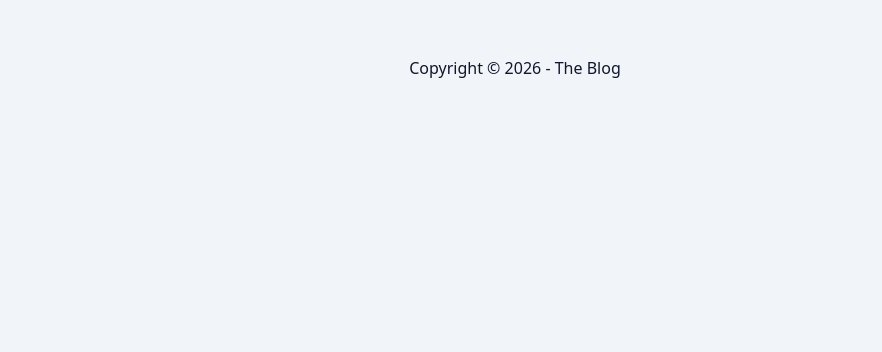
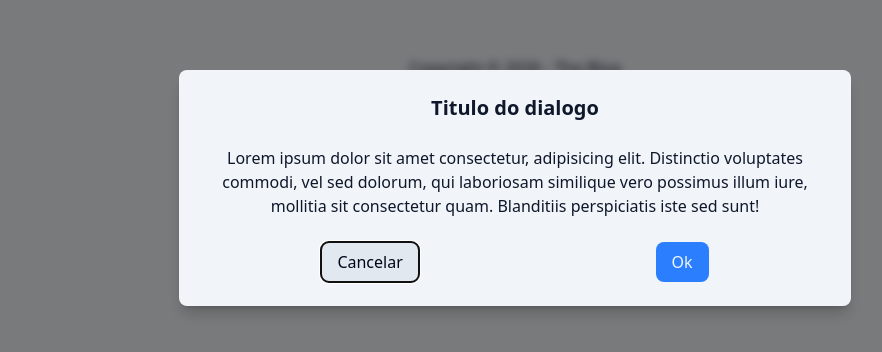
Before and after one commit to Wesley-Breno/blog-with-react, a Next.js app: page /admin/post in a window 1280 px wide. Shown: the part 212-564 px from the top of the page, without its empty margins (125-1007 px from the left). Built offline with nearby package versions, Linux system fonts and the light colour scheme; no server answers; the database is empty.

Commit message:
class 169

```diff
--- a/app/components/PostListAdmin/index.tsx
+++ b/app/components/PostListAdmin/index.tsx
@@ -29,6 +29,51 @@ export default async function PostListAdmin() {
           </div>
         );
       })}
+
+      <div
+        className={clsx(
+          "fixed z-50 inset-0",
+          "bg-black/50 backdrop-blur-xs",
+          "flex items-center justify-center",
+        )}
+      >
+        <div
+          className={clsx(
+            "bg-slate-100 p-6 rounded-lg max-w-2xl mx-6",
+            "flex flex-col gap-6",
+            "shadow-lg shadow-black/20 text-center",
+          )}
+        >
+          <h3 className="text-xl font-extrabold">Titulo do dialogo</h3>
+          <p>
+            Lorem ipsum dolor sit amet consectetur, adipisicing elit. Distinctio
+            voluptates commodi, vel sed dolorum, qui laboriosam similique vero
+            possimus illum iure, mollitia sit consectetur quam. Blanditiis
+            perspiciatis iste sed sunt!
+          </p>
+          <div className="flex items-center justify-around">
+            <button
+              className={clsx(
+                "bg-slate-200 hover:bg-slate-300 transition text-slate-950",
+                "flex items-center justify-center",
+                "py-2 px-4 rounded-lg cursor-pointer",
+              )}
+              autoFocus
+            >
+              Cancelar
+            </button>
+            <button
+              className={clsx(
+                "bg-blue-500 hover:bg-blue-600 transition text-blue-50",
+                "flex items-center justify-center",
+                "py-2 px-4 rounded-lg cursor-pointer",
+              )}
+            >
+              Ok
+            </button>
+          </div>
+        </div>
+      </div>
     </div>
   );
 }
```
